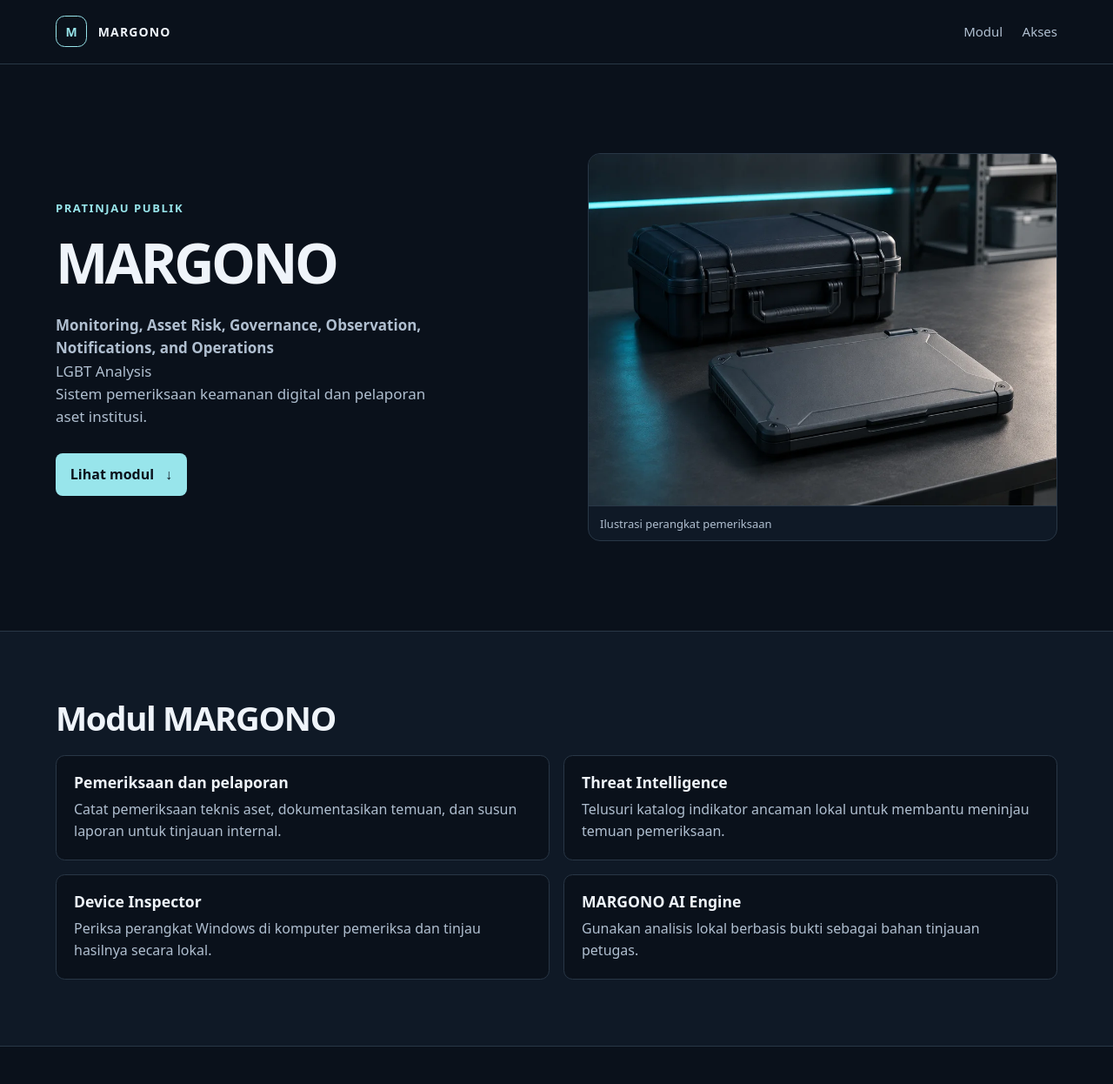
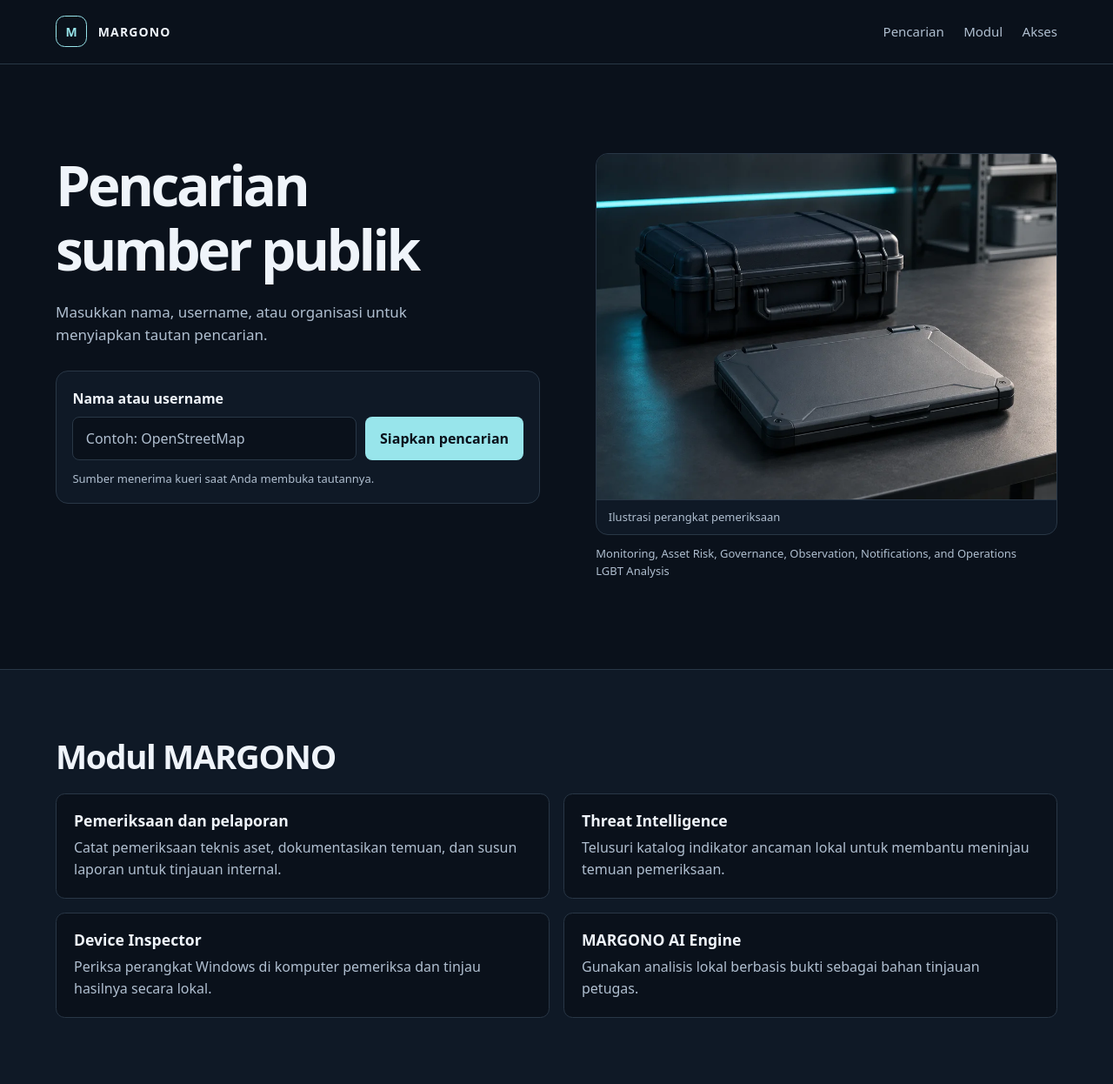
Before and after one commit to sobri3195/Digital-Screening-Security-Assessment-System, a PHP site: page /login/.vercel-preview/index.html in a window 1280 px wide. Shown: the top 1246 px of the page at 87% size. Run offline with PHP 8.4, Linux system fonts and the light colour scheme.

Commit message:
Add a public-source search form to MARGONO

```diff
--- a/public/.vercel-preview/assets/preview.css
+++ b/public/.vercel-preview/assets/preview.css
@@ -21,7 +21,7 @@ body {
 
 a { color: inherit; }
 
-a:focus-visible {
+a:focus-visible, button:focus-visible, input:focus-visible, #results-title:focus-visible {
   outline: 2px solid var(--accent);
   outline-offset: 5px;
 }
@@ -94,25 +94,16 @@ nav a:hover { color: var(--accent); }
 .hero {
   display: grid;
   grid-template-columns: minmax(0, 1.05fr) minmax(0, 1fr);
-  align-items: center;
-  gap: 2.75rem;
+  align-items: start;
+  gap: clamp(2rem, 5vw, 4.5rem);
   padding-block: clamp(3rem, 8vw, 7rem);
-}
-
-.eyebrow {
-  margin: 0 0 1rem;
-  color: var(--accent);
-  font-size: .8125rem;
-  font-weight: 700;
-  letter-spacing: .12em;
-  text-transform: uppercase;
 }
 
 h1, h2, h3 { line-height: 1.15; }
 
 h1 {
   margin: 0;
-  max-width: 16ch;
+  max-width: 14ch;
   font-size: clamp(2.45rem, 5vw, 4.25rem);
   letter-spacing: -.055em;
   text-wrap: balance;
@@ -133,11 +124,88 @@ h1 {
   border-radius: .5rem;
   background: var(--accent);
   color: var(--background);
+  border: 0;
+  cursor: pointer;
+  font: inherit;
   font-weight: 700;
+}
+
+.button:hover { background: #c0f5f8; }
+
+.search-form {
+  padding: 1.15rem;
+  border: 1px solid var(--line);
+  border-radius: .875rem;
+  background: var(--surface);
+}
+
+.search-form label {
+  display: block;
+  margin-bottom: .55rem;
+  font-weight: 650;
+}
+
+.search-controls {
+  display: grid;
+  grid-template-columns: minmax(0, 1fr) auto;
+  gap: .65rem;
+}
+
+.search-controls input {
+  width: 100%;
+  padding: .7rem .9rem;
+  border: 1px solid var(--line);
+  border-radius: .5rem;
+  background: var(--background);
+  color: var(--text);
+  font: inherit;
+}
+
+.search-controls input::placeholder { color: var(--muted); }
+.search-form p, .product-caption {
+  margin: .7rem 0 0;
+  color: var(--muted);
+  font-size: .8125rem;
+}
+
+.search-results { margin-top: 1.6rem; }
+.search-results h2 { width: fit-content; margin-bottom: .35rem; font-size: 1.25rem; }
+.search-results p { margin: 0 0 .8rem; color: var(--muted); overflow-wrap: anywhere; }
+
+.source-list {
+  display: grid;
+  gap: .5rem;
+  margin: 0;
+  padding: 0;
+  list-style: none;
+}
+
+.source-list a {
+  display: flex;
+  justify-content: space-between;
+  align-items: center;
+  flex-wrap: wrap;
+  gap: .15rem 1rem;
+  padding: .65rem .85rem;
+  border: 1px solid var(--line);
+  border-radius: .55rem;
+  background: var(--surface);
   text-decoration: none;
 }
 
-.button:hover { background: #c0f5f8; }
+.source-list a:hover { border-color: var(--accent); }
+.source-list a span { color: var(--muted); font-size: .875rem; }
+.source-list .external-icon {
+  display: inline-block;
+  width: .58em;
+  height: .58em;
+  margin-inline-start: .35em;
+  border-top: 1px solid var(--accent);
+  border-right: 1px solid var(--accent);
+  background: linear-gradient(135deg, transparent 43%, var(--accent) 44% 55%, transparent 56%);
+}
+
+.hero-context { max-width: 36rem; }
 
 .hero-figure {
   overflow: hidden;
@@ -203,10 +271,10 @@ h3 { margin: 0 0 .55rem; font-size: 1.1rem; }
 
 @media (max-width: 50rem) {
   .hero { grid-template-columns: 1fr; gap: 2rem; }
-  .hero-figure { max-width: 36rem; }
 }
 
 @media (max-width: 36rem) {
   .shell { width: calc(100% - 2rem); }
-  .modules { grid-template-columns: 1fr; }
+  .modules, .search-controls { grid-template-columns: 1fr; }
+  .search-controls button { justify-content: center; }
 }
--- a/public/.vercel-preview/index.html
+++ b/public/.vercel-preview/index.html
@@ -3,10 +3,11 @@
 <head>
   <meta charset="utf-8">
   <meta name="viewport" content="width=device-width, initial-scale=1">
-  <meta name="description" content="Pratinjau publik MARGONO, sistem pemeriksaan keamanan digital dan pelaporan aset institusi.">
-  <title>MARGONO · Pratinjau Publik</title>
+  <meta name="description" content="Pencarian sumber publik MARGONO untuk memeriksa nama dan username di web, GitHub, dan Wikipedia.">
+  <title>MARGONO · Pencarian Sumber Publik</title>
   <link rel="icon" href="./assets/margono.png" type="image/png">
   <link rel="stylesheet" href="./assets/preview.css">
+  <script type="module" src="./search.js"></script>
 </head>
 <body id="atas">
   <a class="skip-link" href="#konten">Lewati ke konten</a>
@@ -17,6 +18,7 @@
         <strong>MARGONO</strong>
       </a>
       <nav aria-label="Navigasi utama">
+        <a href="#pencarian">Pencarian</a>
         <a href="#modul">Modul</a>
         <a href="#akses">Akses</a>
       </nav>
@@ -24,20 +26,38 @@
   </header>
 
   <main id="konten" tabindex="-1">
-    <section class="hero shell" aria-labelledby="judul">
+    <section class="hero shell" id="pencarian" aria-labelledby="judul">
       <div class="hero-copy">
-        <p class="eyebrow">Pratinjau publik</p>
-        <h1 id="judul">MARGONO</h1>
-        <p class="intro">
-          <span lang="en"><strong>Monitoring, Asset Risk, Governance, Observation, Notifications, and Operations</strong><br>LGBT Analysis</span><br>
-          Sistem pemeriksaan keamanan digital dan pelaporan aset institusi.
-        </p>
-        <a class="button" href="#modul">Lihat modul <span aria-hidden="true">↓</span></a>
+        <h1 id="judul">Pencarian sumber publik</h1>
+        <p class="intro">Masukkan nama, username, atau organisasi untuk menyiapkan tautan pencarian.</p>
+
+        <form class="search-form" id="public-search" autocomplete="off" aria-describedby="search-help">
+          <label for="search-query">Nama atau username</label>
+          <div class="search-controls">
+            <input id="search-query" type="search" maxlength="100" placeholder="Contoh: OpenStreetMap" required>
+            <button class="button" type="submit">Siapkan pencarian</button>
+          </div>
+          <p id="search-help">Sumber menerima kueri saat Anda membuka tautannya.</p>
+        </form>
+        <noscript><p>Aktifkan JavaScript untuk menyiapkan tautan pencarian.</p></noscript>
+
+        <section class="search-results" id="public-results" aria-labelledby="results-title" hidden>
+          <h2 id="results-title" tabindex="-1">Sumber untuk diperiksa</h2>
+          <p id="results-query"></p>
+          <ul class="source-list">
+            <li><a id="source-web" target="_blank" rel="noopener noreferrer"><strong>DuckDuckGo</strong><span>Pencarian web <span class="external-icon" aria-hidden="true"></span></span></a></li>
+            <li><a id="source-github" target="_blank" rel="noopener noreferrer"><strong>GitHub</strong><span>Akun dan organisasi <span class="external-icon" aria-hidden="true"></span></span></a></li>
+            <li><a id="source-wikipedia" target="_blank" rel="noopener noreferrer"><strong>Wikipedia</strong><span>Artikel rujukan <span class="external-icon" aria-hidden="true"></span></span></a></li>
+          </ul>
+        </section>
       </div>
-      <figure class="hero-figure">
-        <img src="./assets/workbench.webp" width="960" height="720" alt="">
-        <figcaption>Ilustrasi perangkat pemeriksaan</figcaption>
-      </figure>
+      <div class="hero-context">
+        <figure class="hero-figure">
+          <img src="./assets/workbench.webp" width="960" height="720" alt="">
+          <figcaption>Ilustrasi perangkat pemeriksaan</figcaption>
+        </figure>
+        <p class="product-caption" lang="en">Monitoring, Asset Risk, Governance, Observation, Notifications, and Operations<br>LGBT Analysis</p>
+      </div>
     </section>
 
     <section class="module-section" id="modul" aria-labelledby="judul-modul">
--- /dev/null
+++ b/public/.vercel-preview/search.js
@@ -0,0 +1,32 @@
+const form = document.querySelector('#public-search');
+const input = document.querySelector('#search-query');
+const results = document.querySelector('#public-results');
+const resultsTitle = document.querySelector('#results-title');
+const resultsQuery = document.querySelector('#results-query');
+const sources = [
+    { link: '#source-web', url: 'https://duckduckgo.com/', parameter: 'q' },
+    { link: '#source-github', url: 'https://github.com/search?type=users', parameter: 'q' },
+    { link: '#source-wikipedia', url: 'https://id.wikipedia.org/w/index.php', parameter: 'search' },
+];
+
+input.addEventListener('input', () => input.setCustomValidity(''));
+
+form.addEventListener('submit', (event) => {
+    event.preventDefault();
+    const query = input.value.trim();
+    if (!query) {
+        input.setCustomValidity('Masukkan nama atau username.');
+        input.reportValidity();
+        return;
+    }
+
+    for (const source of sources) {
+        const url = new URL(source.url);
+        url.searchParams.set(source.parameter, query);
+        document.querySelector(source.link).href = url.href;
+    }
+
+    resultsQuery.textContent = query;
+    results.hidden = false;
+    resultsTitle.focus();
+});
```
Also changed, not shown: README.md, public/vercel.json, vercel.json.
